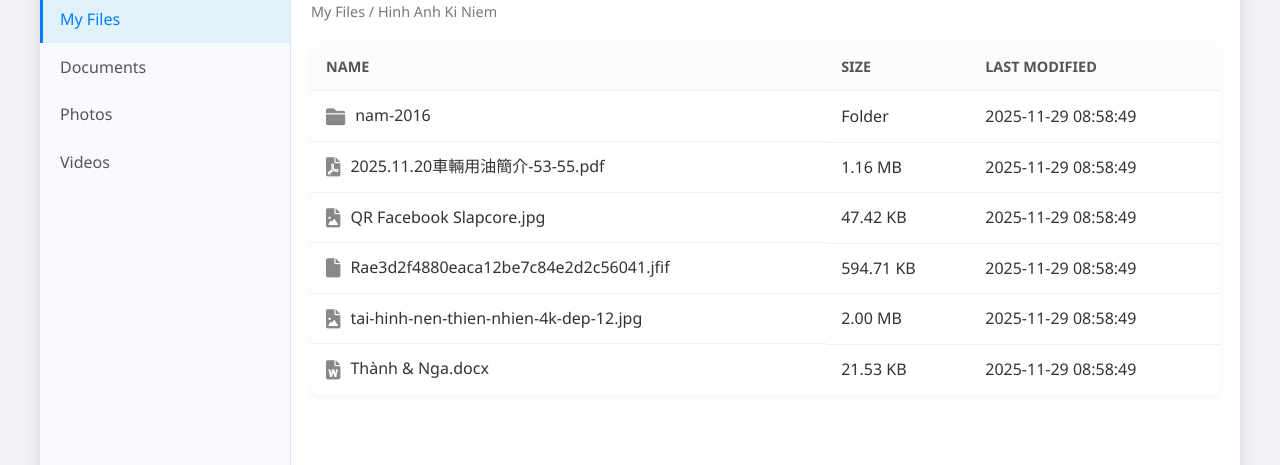
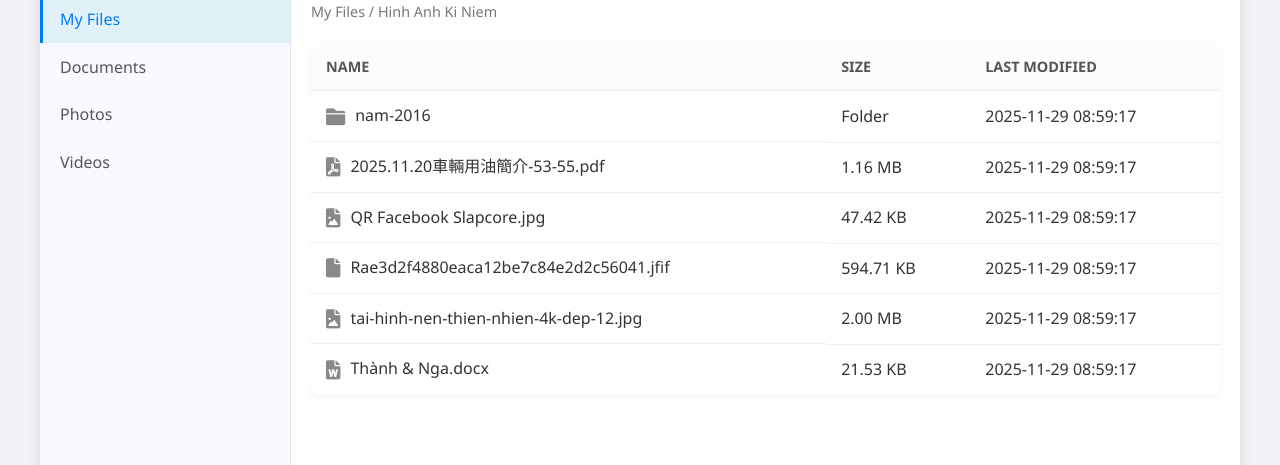
Before and after one commit to VongXauKin/mydata, a Jekyll site: the page built from hinh-anh-ki-niem/index.html, in a window 1280 px wide. Shown: the part 149-614 px from the top of the page. Built offline with Jekyll 4.4.1, drawn with Linux system fonts in a browser that asks for light colours; comment, search, counter and statistics services are not loaded.

Commit message:
Auto-generated index files by Python script

```diff
--- a/hinh-anh-ki-niem/index.html
+++ b/hinh-anh-ki-niem/index.html
@@ -20,7 +20,7 @@ permalink: /hinh-anh-ki-niem/
                     <a href="/hinh-anh-ki-niem/nam-2016/">nam-2016</a>
                 </td>
                 <td>Folder</td>
-                <td>2025-11-29 08:58:49</td>
+                <td>2025-11-29 08:59:17</td>
             </tr>
 
             <tr>
@@ -29,7 +29,7 @@ permalink: /hinh-anh-ki-niem/
                     <a href="/hinh-anh-ki-niem/2025.11.20車輛用油簡介-53-55.pdf">2025.11.20車輛用油簡介-53-55.pdf</a>
                 </td>
                 <td>1.16 MB</td>
-                <td>2025-11-29 08:58:49</td>
+                <td>2025-11-29 08:59:17</td>
             </tr>
 
             <tr>
@@ -38,7 +38,7 @@ permalink: /hinh-anh-ki-niem/
                     <a href="/hinh-anh-ki-niem/QR Facebook Slapcore.jpg">QR Facebook Slapcore.jpg</a>
                 </td>
                 <td>47.42 KB</td>
-                <td>2025-11-29 08:58:49</td>
+                <td>2025-11-29 08:59:17</td>
             </tr>
 
             <tr>
@@ -47,7 +47,7 @@ permalink: /hinh-anh-ki-niem/
                     <a href="/hinh-anh-ki-niem/Rae3d2f4880eaca12be7c84e2d2c56041.jfif">Rae3d2f4880eaca12be7c84e2d2c56041.jfif</a>
                 </td>
                 <td>594.71 KB</td>
-                <td>2025-11-29 08:58:49</td>
+                <td>2025-11-29 08:59:17</td>
             </tr>
 
             <tr>
@@ -56,7 +56,7 @@ permalink: /hinh-anh-ki-niem/
                     <a href="/hinh-anh-ki-niem/tai-hinh-nen-thien-nhien-4k-dep-12.jpg">tai-hinh-nen-thien-nhien-4k-dep-12.jpg</a>
                 </td>
                 <td>2.00 MB</td>
-                <td>2025-11-29 08:58:49</td>
+                <td>2025-11-29 08:59:17</td>
             </tr>
 
             <tr>
@@ -65,7 +65,7 @@ permalink: /hinh-anh-ki-niem/
                     <a href="/hinh-anh-ki-niem/Thành & Nga.docx">Thành & Nga.docx</a>
                 </td>
                 <td>21.53 KB</td>
-                <td>2025-11-29 08:58:49</td>
+                <td>2025-11-29 08:59:17</td>
             </tr>
 
     </tbody>
--- a/hinh-anh-ki-niem/nam-2016/index.html
+++ b/hinh-anh-ki-niem/nam-2016/index.html
@@ -20,7 +20,7 @@ permalink: /hinh-anh-ki-niem/nam-2016/
                     <a href="/hinh-anh-ki-niem/nam-2016/pexels-photo-1408221.jpeg">pexels-photo-1408221.jpeg</a>
                 </td>
                 <td>357.79 KB</td>
-                <td>2025-11-29 08:58:49</td>
+                <td>2025-11-29 08:59:17</td>
             </tr>
 
     </tbody>
```
